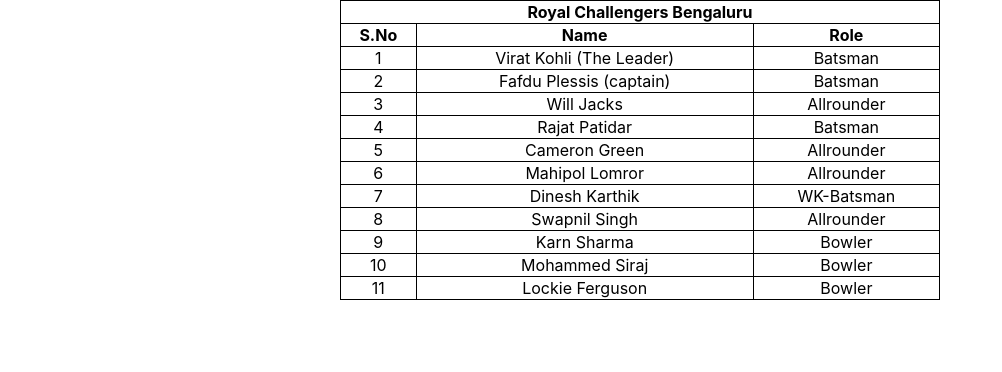
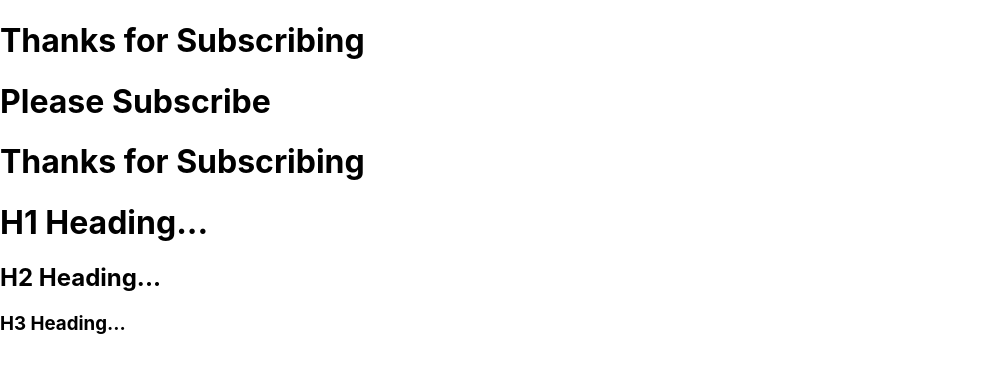
Before and after one commit to Vamshii17/REACT_PRACTICE, a React (Create React App) app: page / in a window 1280 px wide. Shown: the top 372 px of the page, without its empty margins (0-1002 px from the left). Built offline with nearby package versions, Linux system fonts and the light colour scheme.

Commit message:
Conditional Rendering and Exports

```diff
--- /dev/null
+++ b/src/Components/Conditional_Rendering/Logical_operator.js
@@ -0,0 +1,11 @@
+const LogicalComponent = () => {
+    const isSubscribed=true
+    return(
+        <>
+        {
+            isSubscribed && <h1>Thanks for Subscribing</h1>
+        }
+        </>
+    )
+}
+export default LogicalComponent;
--- /dev/null
+++ b/src/Components/Conditional_Rendering/Ternary_operator.js
@@ -0,0 +1,15 @@
+const TernaryComponent = () => {
+    const isSubscribed = false
+    return(
+        <>
+            {
+            isSubscribed
+            ?
+            <h1>Thanks for Subscribe</h1>
+            :
+            <h1>Please Subscribe</h1>
+            }
+        </>
+    )
+}
+export default TernaryComponent;
--- /dev/null
+++ b/src/Components/Conditional_Rendering/if_else.js
@@ -0,0 +1,9 @@
+const IfElseComponent = () => {
+    const isSubscribed = true
+    if(isSubscribed){
+        return <h1>Thanks for Subscribing</h1>
+    }else{
+        return <h1>Please Subscribe</h1>
+    }
+}
+export default IfElseComponent;
--- /dev/null
+++ b/src/Components/Exports/Headings_Exports.js
@@ -0,0 +1,24 @@
+const Heading1 = () => {
+    return(
+        <div>
+            <h1>H1 Heading...</h1>
+        </div>
+    )
+}
+export default Heading1;
+
+export const Heading2 = () => {
+    return(
+        <div>
+            <h2>H2 Heading...</h2>
+        </div>
+    )
+}
+
+export const Heading3 = () => {
+    return(
+        <div>
+            <h3>H3 Heading...</h3>
+        </div>
+    )
+}
--- a/src/index.js
+++ b/src/index.js
@@ -1,14 +1,21 @@
 import React from 'react';
 import ReactDOM from 'react-dom/client';
 import './index.css';
-import TableComponent from './Components/Table/Table';
-import './style.css';
+import IfElseComponent from './Components/Conditional_Rendering/if_else.js';
+import TernaryComponent from './Components/Conditional_Rendering/Ternary_operator.js';
+import LogicalComponent from './Components/Conditional_Rendering/Logical_operator.js';
+import Heading1, {Heading2 as Head2, Heading3} from './Components/Exports/Headings_Exports.js';
 import reportWebVitals from './reportWebVitals';
 
 const root = ReactDOM.createRoot(document.getElementById('root'));
 root.render(
   <React.StrictMode>
-    <TableComponent></TableComponent>
+    <IfElseComponent></IfElseComponent>
+    <TernaryComponent></TernaryComponent>
+    <LogicalComponent></LogicalComponent>
+    <Heading1></Heading1>
+    <Head2></Head2>
+    <Heading3></Heading3>
   </React.StrictMode>
 );
 
```
